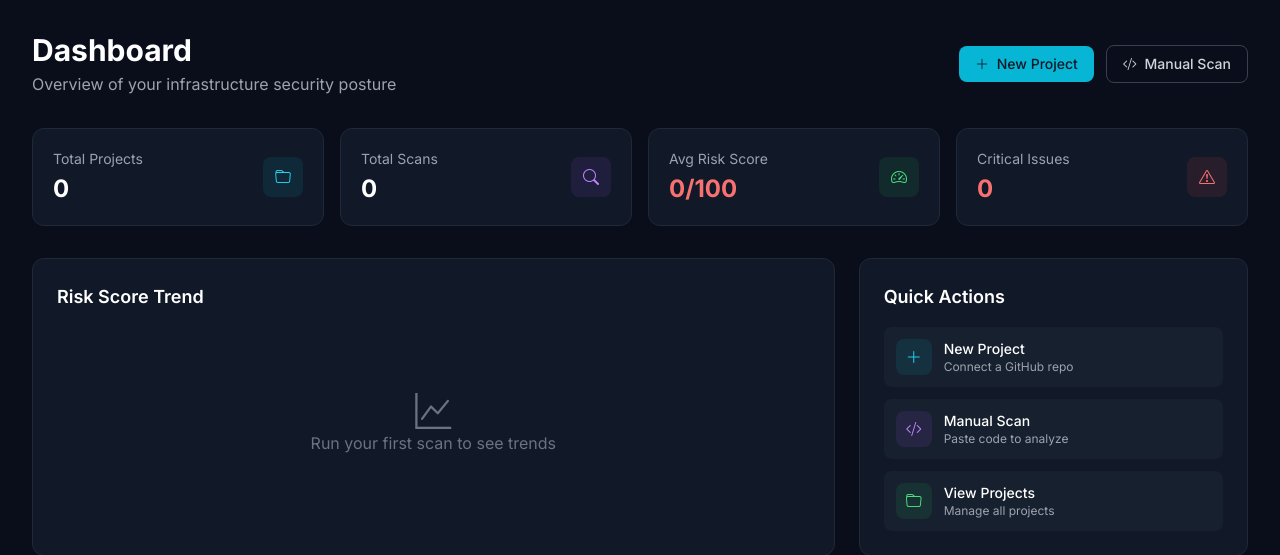
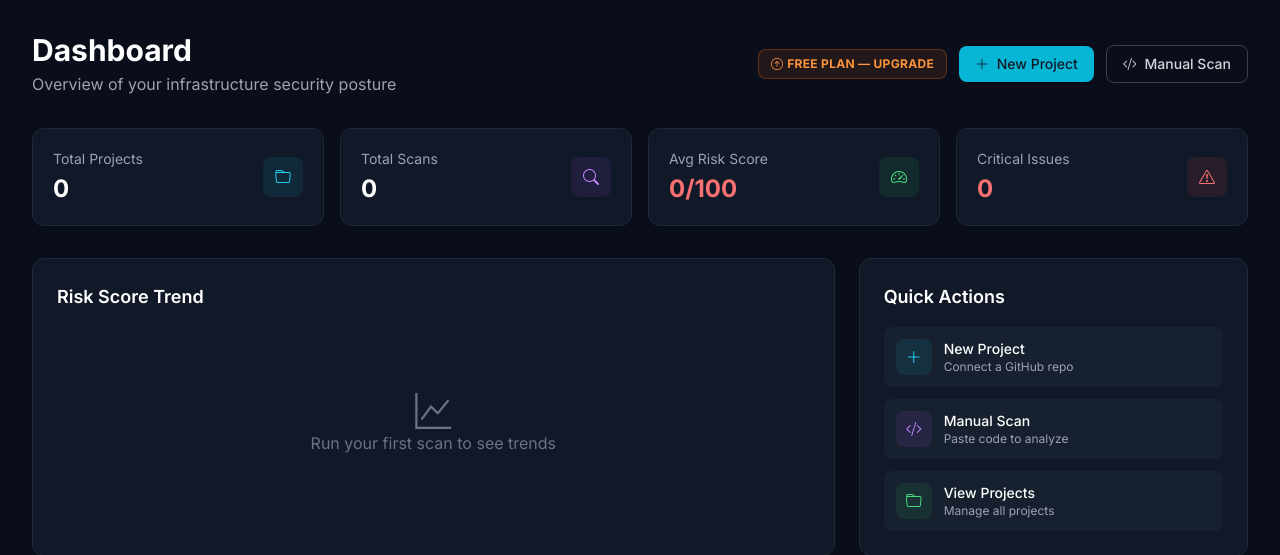
Before and after one commit to vijaykanth1729/DeployPilotAI, a Flask app: page /dashboard in a window 1280 px wide. Shown: the part 65-620 px from the top of the page. Run offline with Flask 3, Linux system fonts and the light colour scheme; the visitor is signed in with stand-in values (Sample User, id 1); data that the repository does not hold is empty; some libraries are stand-ins or nearby versions.

Commit message:
Added changes in navbar

```diff
--- a/deploypilot-ai/app.py
+++ b/deploypilot-ai/app.py
@@ -1150,6 +1150,10 @@ def logout():
 @app.route('/dashboard')
 @login_required
 def dashboard():
+    # Show upgrade success message
+    if request.args.get('upgraded'):
+        flash(f'🎉 Welcome to the {current_user.plan.upper()} plan! You now have access to unlimited projects and scans.', 'success')
+
     projects = Project.query.filter_by(user_id=current_user.id).order_by(Project.created_at.desc()).all()
     scans = Scan.query.join(Project).filter(Project.user_id == current_user.id).order_by(Scan.created_at.desc()).limit(10).all()
 
--- a/deploypilot-ai/templates/base.html
+++ b/deploypilot-ai/templates/base.html
@@ -54,6 +54,11 @@
                     <a href="{{ url_for('pricing') }}" class="text-gray-300 hover:text-white transition">Pricing</a>
                     <div class="flex items-center space-x-3 ml-4 pl-4 border-l border-gray-700">
                         <span class="text-sm text-gray-400">{{ current_user.name }}</span>
+                        {% if current_user.plan != 'free' %}
+                        <span class="text-xs px-2 py-0.5 rounded-full font-bold
+                            {% if current_user.plan == 'pro' %}bg-cyan-500/20 text-cyan-400
+                            {% else %}bg-purple-500/20 text-purple-400{% endif %}">{{ current_user.plan|upper }}</span>
+                        {% endif %}
                         {% if current_user.email == config.get('ADMIN_EMAIL', 'deploypilotai@gmail.com') %}
                         <a href="{{ url_for('admin_dashboard') }}" class="text-sm text-orange-400 hover:text-orange-300 transition" title="Admin">
                             <i class="bi bi-gear-fill"></i>
--- a/deploypilot-ai/templates/dashboard.html
+++ b/deploypilot-ai/templates/dashboard.html
@@ -9,6 +9,20 @@
             <p class="text-gray-400 mt-1">Overview of your infrastructure security posture</p>
         </div>
         <div class="flex items-center space-x-3 mt-4 sm:mt-0">
+            <!-- Plan Badge -->
+            {% if current_user.plan == 'pro' %}
+            <span class="bg-cyan-500/10 border border-cyan-500/30 text-cyan-400 px-3 py-1.5 rounded-lg text-xs font-bold uppercase tracking-wide">
+                <i class="bi bi-star-fill mr-1"></i>Pro Plan
+            </span>
+            {% elif current_user.plan == 'team' %}
+            <span class="bg-purple-500/10 border border-purple-500/30 text-purple-400 px-3 py-1.5 rounded-lg text-xs font-bold uppercase tracking-wide">
+                <i class="bi bi-people-fill mr-1"></i>Team Plan
+            </span>
+            {% else %}
+            <a href="{{ url_for('upgrade') }}" class="bg-orange-500/10 border border-orange-500/30 text-orange-400 px-3 py-1.5 rounded-lg text-xs font-bold uppercase tracking-wide hover:bg-orange-500/20 transition">
+                <i class="bi bi-arrow-up-circle mr-1"></i>Free Plan — Upgrade
+            </a>
+            {% endif %}
             <a href="{{ url_for('project_new') }}" class="bg-cyan-500 hover:bg-cyan-400 text-gray-900 px-4 py-2 rounded-lg font-medium transition text-sm">
                 <i class="bi bi-plus-lg mr-1"></i> New Project
             </a>
```
